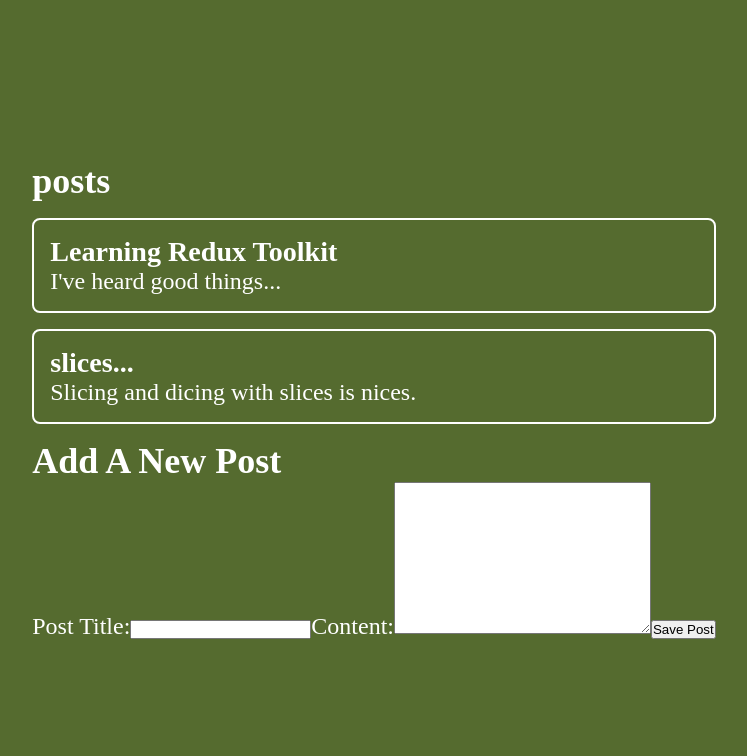
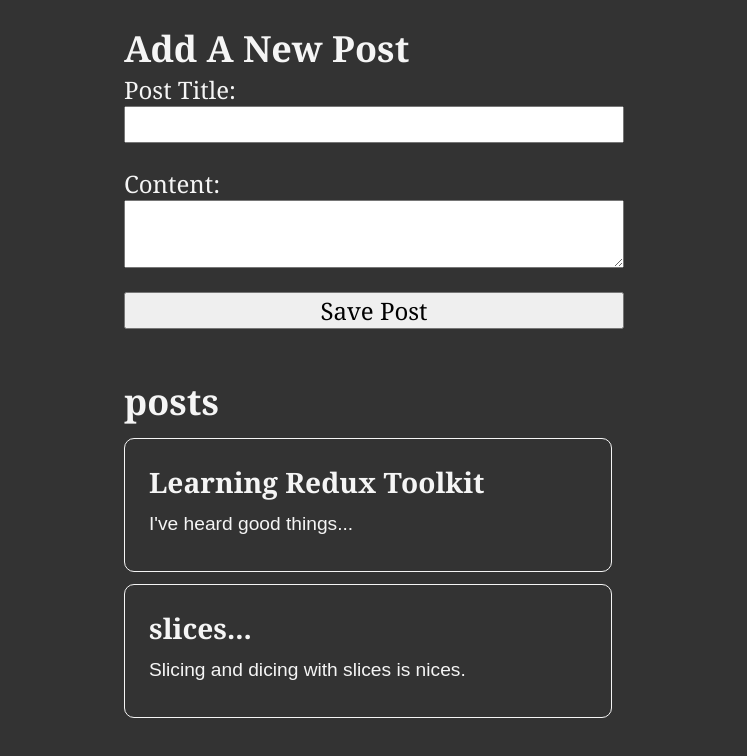
Before and after one commit to SZwerling/sliceTutorial, a React (Create React App) app: page / in a window 1280 px wide. Shown: the top 756 px of the page, without its empty margins (266-1013 px from the left). Built offline with nearby package versions, Linux system fonts and the light colour scheme.

Commit message:
css and update addPostForm with useRef instead of state and onChange

```diff
--- a/src/App.css
+++ b/src/App.css
@@ -1,28 +1,69 @@
 * {
+  margin: 0;
   padding: 0;
-  margin: 0;
   box-sizing: border-box;
 }
 
+html {
+  font-family: Cambria, Cochin, Georgia, Times, "Times New Roman", serif;
+  background: #333;
+  color: whitesmoke;
+}
+
 body {
-  background-color: darkolivegreen;
+  min-height: 100vh;
   font-size: 1.5rem;
+  padding: 0 10% 10%;
+}
+
+input,
+textarea,
+button,
+select {
+  font: inherit;
+  margin-bottom: 1em;
 }
 
 main {
-  display: grid;
-  place-content: center;
-  height: 100vh;
+  max-width: 500px;
+  margin: auto;
 }
 
-
 section {
-  color: white;
+  margin-top: 1em;
 }
 
 article {
-  border: 2px solid white;
-  border-radius: 8px;
-  padding: 1rem;
-  margin: 1rem 0;
+  margin: 0.5em 0.5em 0.5em 0;
+  border: 1px solid whitesmoke;
+  border-radius: 10px;
+  padding: 1em;
 }
+
+h1 {
+  font-size: 3.5rem;
+}
+
+p {
+  font-family: Arial, Helvetica, sans-serif;
+  line-height: 1.4;
+  font-size: 1.2rem;
+  margin: 0.5em 0;
+}
+
+form {
+  display: flex;
+  flex-direction: column;
+}
+
+.postCredit {
+  font-size: 1rem;
+}
+
+.reactionButton {
+  margin: 0 0.25em 0 0;
+  background: transparent;
+  border: none;
+  color: whitesmoke;
+  font-size: 1rem;
+}
--- a/src/App.js
+++ b/src/App.js
@@ -5,8 +5,8 @@
 function App() {
   return (
    <main>
+    <AddPostForm />
     <PostList />
-    <AddPostForm />
    </main>
   );
 }
--- a/src/features/post/AddPostForm.js
+++ b/src/features/post/AddPostForm.js
@@ -1,59 +1,53 @@
-import { useState } from "react";
+import { useState, useRef } from "react";
 import { useDispatch } from "react-redux";
 import { nanoid } from "@reduxjs/toolkit";
 import { postAdded } from "./postSlice";
 import React from "react";
 
+const AddPostForm = () => {
+
+   const titleRef = useRef();
+   const contentRef = useRef();
+   const formRef = useRef();
 
 
-const AddPostForm = () => {
-
-    const [title, setTitle] = useState('')
-    const [content, setContent] = useState('')
-
-    const onTitleChange = e => setTitle(e.target.value)
-    console.log(title)
-
-    const onContentChange = (e) => {setContent(e.target.value)}
-
-    const dispatch = useDispatch()
+   const dispatch = useDispatch();
 
    const onSavePost = () => {
-        if(title && content){
-            dispatch((
+      if (titleRef && contentRef) {
+         dispatch(
             postAdded({
                id: nanoid(),
-                    title,
-                    content
+               title: titleRef.current.value,
+               content: contentRef.current.value,
             })
-            ))
-            setTitle('')
-            setContent('')
+         );
+         formRef.current.reset();
       }
-    }
+   };
 
    return (
       <section>
          <h2>Add A New Post</h2>
-         <form>
+         <form ref={formRef}>
             <label htmlFor="postTitle">Post Title:</label>
             <input
                type="text"
                id="postTitle"
                name="postTitle"
-                    value={title}
-                    onChange={onTitleChange}
+               ref={titleRef}
             />
             <label htmlFor="postContent">Content:</label>
             <textarea
                name="postContent"
                id="postContent"
-               value={content}
-               onChange={onContentChange}
-               cols="30"
-               rows="10"
+               ref={contentRef}
+            //    cols="30"
+            //    rows="10"
             />
-            <button type="button" onClick={onSavePost}>Save Post</button>
+            <button type="button" onClick={onSavePost}>
+               Save Post
+            </button>
          </form>
       </section>
    );
--- a/src/index.css
+++ /dev/null
@@ -1,13 +0,0 @@
-body {
-  margin: 0;
-  font-family: -apple-system, BlinkMacSystemFont, 'Segoe UI', 'Roboto', 'Oxygen',
-    'Ubuntu', 'Cantarell', 'Fira Sans', 'Droid Sans', 'Helvetica Neue',
-    sans-serif;
-  -webkit-font-smoothing: antialiased;
-  -moz-osx-font-smoothing: grayscale;
-}
-
-code {
-  font-family: source-code-pro, Menlo, Monaco, Consolas, 'Courier New',
-    monospace;
-}
```
Lines whose indentation alone changed are shown as unchanged.
